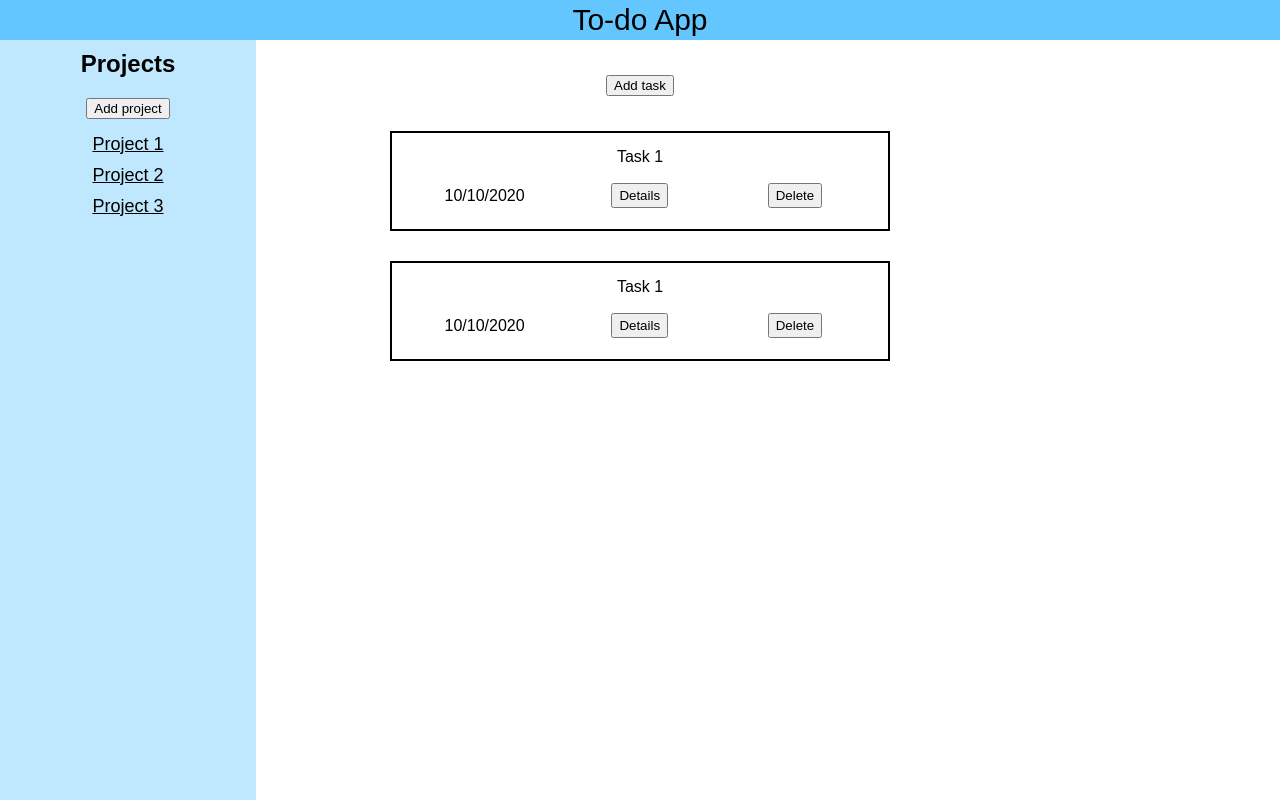
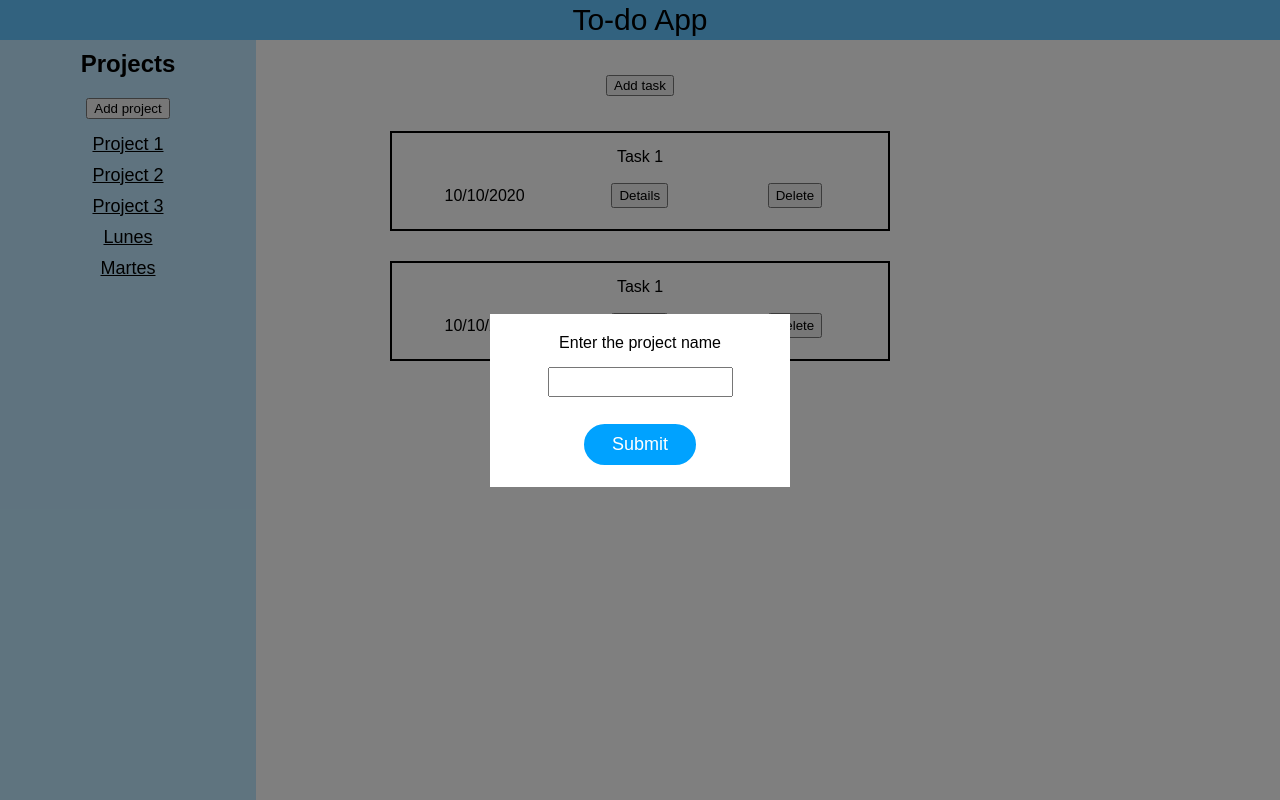
Before and after one commit to lucianomazzuca/todo-list, a website built with webpack: page dist/index.html in a window 1280 px wide. Both pictures are taken after a click on the button "Add project". Built offline with nearby package versions, Linux system fonts and the light colour scheme.

Commit message:
Added sidebar project names

```diff
--- a/src/index.js
+++ b/src/index.js
@@ -1,78 +1,8 @@
-class Project {
-    constructor(name){
-        this.name = name,
-        this.tasks = []
-    };
+import Cache from './modules/DOM'
+import {dbProjects} from './modules/projectsController'
+import event from './modules/DOM';
 
-    getName() {
-        return this.name
-    }
 
-    getTasks() {
-        return this.tasks;
-    }
-}
+(function sidebar() {
 
-function Task(name, description, priority, dueDate) {
-    let isDone = false;
-
-    function changeStatus() {
-        isDone = !isDone;
-    }
-
-    return{
-        name, description, priority, dueDate, isDone, changeStatus
-    }
-}
-
-const dbProjects = (function() {
-    let projects = [];
-
-    function getAllProjects() {
-        return projects;
-    };
-
-    function addProject(newProject) {
-        projects.push(newProject);
-    };
-
-    function delProject(projectIndex) {
-        projects.splice(projectIndex, 1);
-    };
-
-    function addTask(projectIndex, task) {
-        projects[projectIndex].tasks.push(task);
-    };
-
-    function delTask(projectIndex, taskIndex){
-        projects[projectIndex].tasks.splice(taskIndex, 1);
-    };
-
-    return{
-        addProject,
-        getAllProjects,
-        delProject,
-        addTask,
-        delTask
-    }
 })();
-
-let project1 = new Project('Lunes');
-let project2 = new Project('Martes');
-
-let task1 = new Task('ir al gimnasio', 'Hacer pecho y hombros', 'media', '10/10/2020');
-let task2 = new Task('Preparar la cena', 'Hacer pecho y hombros', 'media', '10/10/2020');
-
-dbProjects.addProject(project1)
-dbProjects.addTask(0, task1);
-dbProjects.addTask(0, task2);
-
-dbProjects.addProject(project2)
-dbProjects.addTask(1, task1);
-dbProjects.addTask(1, task2);
-
-console.log(dbProjects.getAllProjects())
-
-dbProjects.delProject(0)
-
-console.log(dbProjects.getAllProjects())
--- /dev/null
+++ b/src/modules/DOM.js
@@ -0,0 +1,55 @@
+import dbProjects from "./projectsController";
+
+const event = (function() {
+    //Cache DOM
+    const popupBg = document.querySelector('#project-form');
+    const btnAddProject = document.getElementById('add-project');
+    const projectContainer = document.getElementsByClassName('project-container');
+    const btnSubmitProject = document.querySelector('#sumbmit-project');
+
+    //Bind Events
+    btnAddProject.addEventListener('click', openFormAddProject);
+    btnSubmitProject.addEventListener('click', getNewProjectName)
+
+
+    function openPopupBg() {
+        popupBg.style.display = 'flex';
+    }
+
+    function closePopupBg() {
+        popupBg.style.display = 'none';
+    }
+
+    function openFormAddProject() {
+        openPopupBg();
+    }
+
+    function getNewProjectName(e) {
+        e.preventDefault()
+        const projectName = document.querySelector('#project-name').value;
+
+        dbProjects.addProject(projectName);
+
+        closePopupBg()
+    }
+
+    return{
+        getNewProjectName
+    }
+})()
+
+
+function renderProjectsSidebar() {
+    let projects = dbProjects.getAllProjects();
+
+    for(let project of projects){
+        const divProject = document.createElement('div');
+        divProject.classList.add('project');
+        divProject.innerText = project.name;
+        document.querySelector('.project-container').appendChild(divProject)
+    }
+}
+
+renderProjectsSidebar();
+
+export default event
--- /dev/null
+++ b/src/modules/projectsController.js
@@ -0,0 +1,86 @@
+class Project {
+    constructor(name){
+        this.name = name,
+        this.tasks = []
+    };
+
+    getName() {
+        return this.name
+    }
+
+    getTasks() {
+        return this.tasks;
+    }
+}
+
+function Task(name, description, priority, dueDate) {
+    let isDone = false;
+
+    function changeStatus() {
+        this.isDone = !this.isDone;
+    }
+
+    return{
+        name, description, priority, dueDate, isDone, changeStatus
+    }
+}
+
+const dbProjects = (function() {
+    let projects = [];
+
+    function getAllProjects() {
+        return projects;
+    };
+
+    function addProject(newProject) {
+        projects.push(newProject);
+    };
+
+    function delProject(projectIndex) {
+        projects.splice(projectIndex, 1);
+    };
+
+    function addTask(projectIndex, task) {
+        projects[projectIndex].tasks.push(task);
+    };
+
+    function delTask(projectIndex, taskIndex){
+        projects[projectIndex].tasks.splice(taskIndex, 1);
+    };
+
+    function changeTaskDoneStatus(projectIndex, taskIndex){
+        projects[projectIndex].tasks[taskIndex].changeStatus();
+    }
+
+    function getTaskFromProject(projectIndex){
+        return projects[projectIndex].tasks;
+    }
+
+    return{
+        addProject,
+        getAllProjects,
+        delProject,
+        addTask,
+        delTask,
+        changeTaskDoneStatus,
+        getTaskFromProject
+    }
+})();
+
+
+let project1 = new Project('Lunes');
+let project2 = new Project('Martes');
+
+let task1 = new Task('ir al gimnasio', 'Hacer pecho y hombros', 'media', '10/10/2020');
+let task2 = new Task('Preparar la cena', 'Hacer pecho y hombros', 'media', '10/10/2020');
+
+dbProjects.addProject(project1)
+dbProjects.addTask(0, task1);
+dbProjects.addTask(0, task2);
+
+dbProjects.addProject(project2)
+dbProjects.addTask(1, task1);
+dbProjects.addTask(1, task2);
+
+
+export default dbProjects;
```
Also changed, not shown: dist/index.html, dist/main.js, dist/styles.css, 1 other file.
